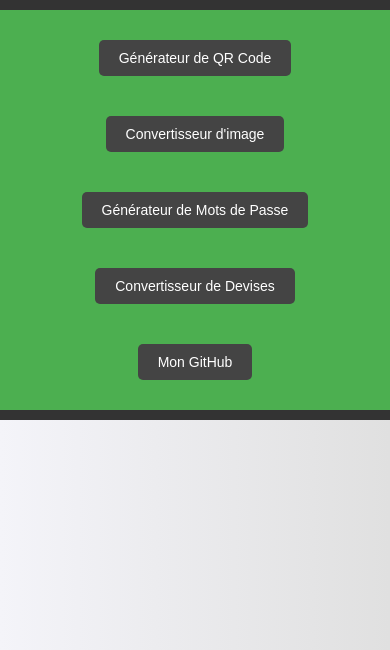
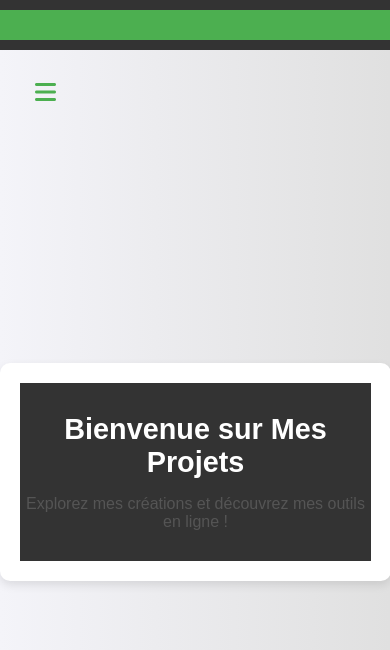
Before and after one commit to filsuin/My-website, a PHP site: page / in a window 390 px wide. Shown: the top 650 px of the page. Run offline with PHP 8.4, Linux system fonts and the light colour scheme.

Commit message:
1.13
Addition of a navigation button on the mobile version

```diff
--- a/assets/css/style.css
+++ b/assets/css/style.css
@@ -18,14 +18,12 @@ html {
     flex-direction: column;
 }
 
-/* Barre de navigation */
+/* Navigation styles */
 nav {
+    position: relative;
+    width: 100%;
     background-color: #4caf50;
-    padding: 10px 0;
-    display: flex;
-    justify-content: center;
-    align-items: center;
-    flex-wrap: wrap;
+    padding: 10px 20px;
 }
 
 nav ul {
@@ -54,12 +52,12 @@ nav ul li a:hover {
     padding: 0;
     margin: 0;
     display: flex;
-    flex-wrap: wrap;
-    justify-content: center;
+    justify-content: center; /* Center the links */
+    flex: 1;
 }
 
 .nav-buttons li {
-    margin: 5px;
+    margin: 0 10px;
 }
 
 .nav-buttons a {
@@ -73,6 +71,24 @@ nav ul li a:hover {
 
 .nav-buttons a:hover {
     background-color: #555;
+}
+
+/* Menu toggle button */
+.menu-toggle {
+    display: none;
+    cursor: pointer;
+    position: absolute;
+    left: 20px;
+    top: 20px;
+    z-index: 1000;
+    background: none;
+    border: none;
+    padding: 10px;
+}
+
+.menu-toggle i {
+    font-size: 24px;
+    color: #4caf50; /* Changed from white to match the theme color */
 }
 
 /* Wrapper pour centrer le contenu dans toutes les pages */
@@ -200,13 +216,58 @@ footer {
         font-size: 14px;
     }
 
+    nav {
+        padding: 15px 0;
+    }
+
     .nav-buttons {
+        display: none;
         flex-direction: column;
-        align-items: center;
+        width: 100%;
     }
 
     .nav-buttons li {
         margin: 10px 0;
+        text-align: center;
+    }
+
+    .menu-toggle {
+        display: block;
+        position: fixed;
+        top: 60px; /* Adjusted position to be below the header */
+        left: 20px;
+    }
+
+    .nav-buttons.active {
+        display: flex;
+    }
+
+    .nav-buttons {
+        display: none;
+        position: fixed;
+        top: 0;
+        left: 0;
+        width: 100%;
+        height: 100vh;
+        background-color: rgba(76, 175, 80, 0.95);
+        flex-direction: column;
+        justify-content: center;
+        align-items: center;
+        z-index: 999;
+    }
+
+    .nav-buttons.active {
+        display: flex;
+    }
+
+    .nav-buttons li {
+        margin: 15px 0;
+    }
+
+    .nav-buttons a {
+        display: block;
+        width: 80%;
+        margin: 0 auto;
     }
 }
 
--- /dev/null
+++ b/assets/js/nav.js
@@ -0,0 +1,11 @@
+document.addEventListener('DOMContentLoaded', function() {
+    const menuToggle = document.querySelector('.menu-toggle');
+    const navButtons = document.querySelector('.nav-buttons');
+
+    if (menuToggle && navButtons) {
+        menuToggle.addEventListener('click', function() {
+            navButtons.classList.toggle('active');
+            console.log('Menu clicked'); // For debugging
+        });
+    }
+});
--- a/index.html
+++ b/index.html
@@ -14,8 +14,10 @@
 <body>
     <header>
         <nav>
+            <button class="menu-toggle" id="mobile-menu">
+                <i class="fas fa-bars"></i>
+            </button>
             <ul class="nav-buttons">
-                <!--<li><a href="index.html" class="button">Accueil</a></li>-->
                 <li><a href="qr_code.html" class="button">Générateur de QR Code</a></li>
                 <li><a href="image.html" class="button">Convertisseur d'image</a></li>
                 <li><a href="password.html" class="button">Générateur de Mots de Passe</a></li>
@@ -38,5 +40,7 @@
 
     <!-- Script JavaScript existant -->
     <script src="assets/js/script.js"></script>
+    <!-- Add the new JavaScript file -->
+    <script src="assets/js/nav.js"></script>
 </body>
 </html>
```
